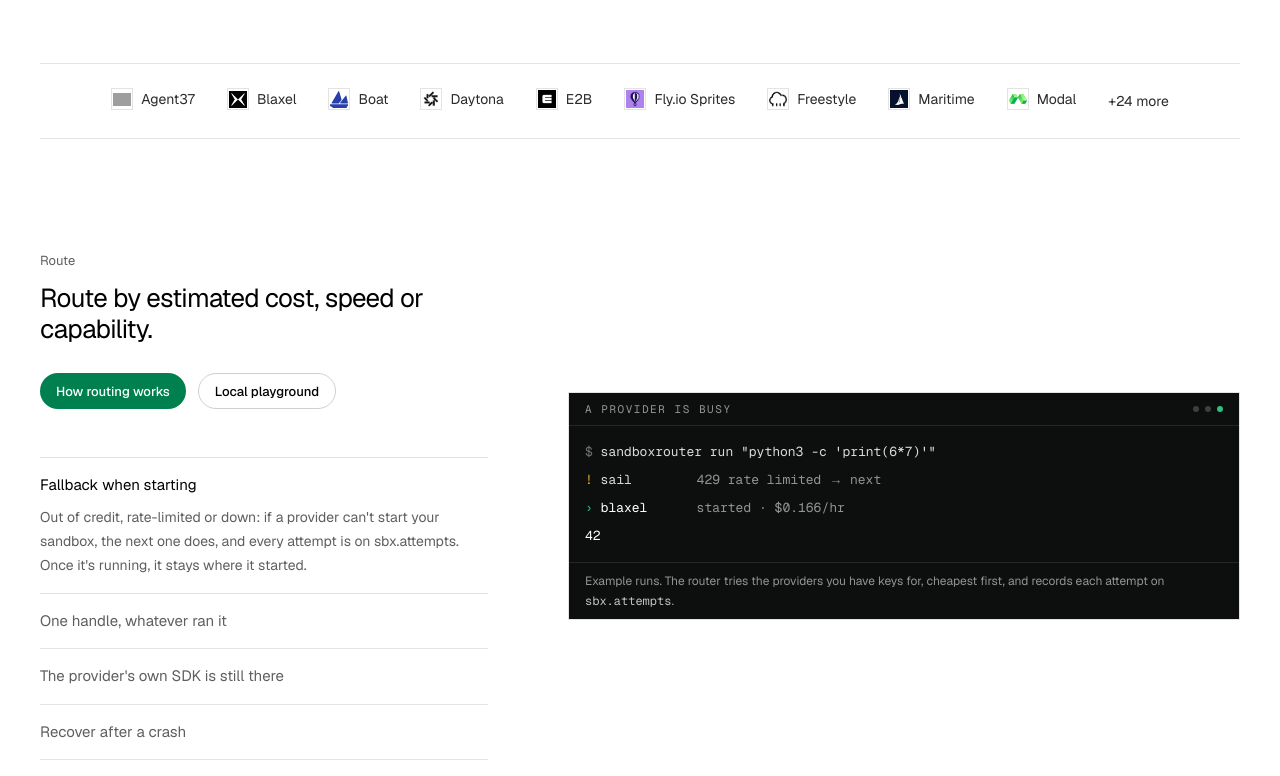
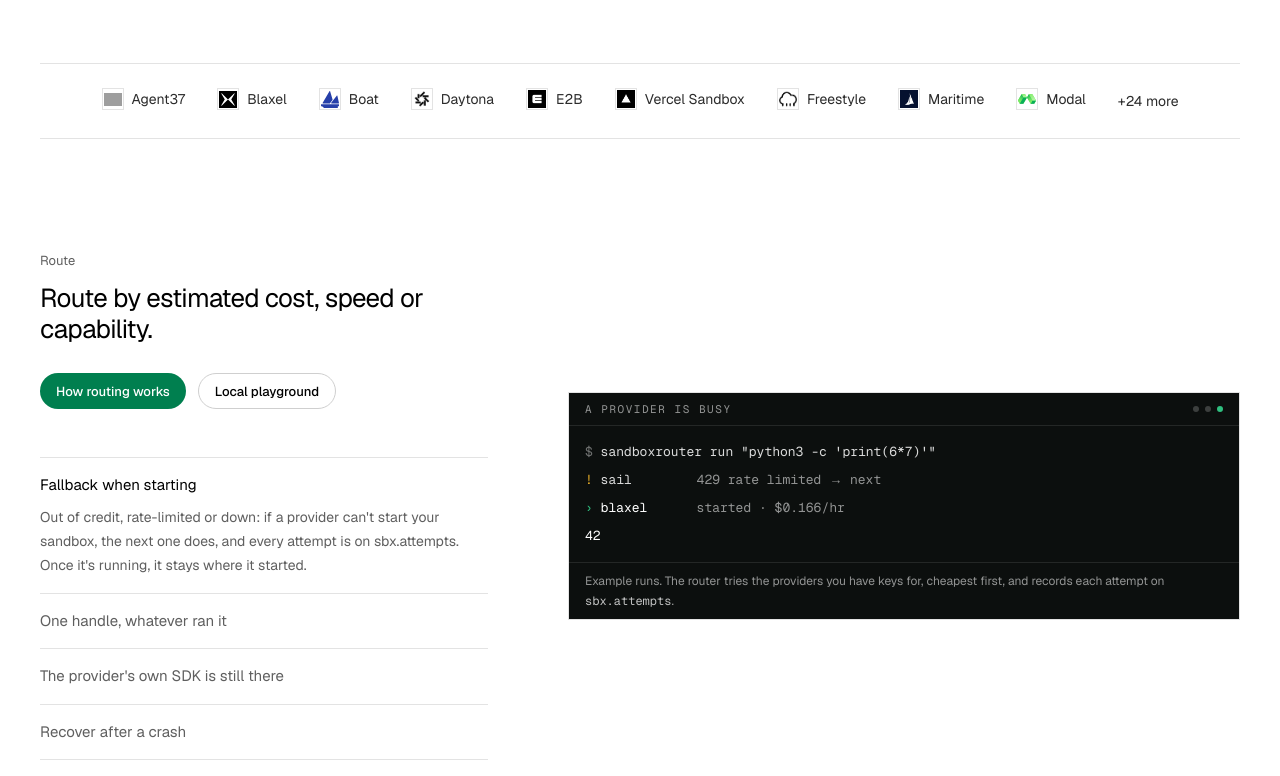
Before and after one commit to gigialc/sandboxrouter, a Next.js app in the folder web/: page / in a window 1280 px wide. Shown: the part 892-1668 px from the top of the page. Built offline with nearby package versions, Linux system fonts and the light colour scheme; grey boxes are pictures that could not be loaded.

Commit message:
Feature Vercel in the homepage provider strip (#107)

```diff
--- a/web/src/app/page.tsx
+++ b/web/src/app/page.tsx
@@ -33,11 +33,16 @@ export default function Home() {
   const cloud = site.providers.filter((p) => !p.local);
   const passed = cloud.filter((p) => p.live.status === "passed");
   const desktops = cloud.filter((p) => p.computers.length).length;
-  // The strip under the hero: tested providers first, then the rest by name.
+  // Prefer tested providers in the hero strip, with Vercel in the former Sprites slot.
   const short = (n: string) => n.replace(/ \(.*\)$/, "");
-  const strip = [...passed, ...cloud.filter((p) => p.live.status !== "passed").sort((a, b) => a.name.localeCompare(b.name))]
-    .filter((p) => short(p.name).length <= 14)
-    .slice(0, 9);
+  const stripOrder = [...passed, ...cloud.filter((p) => p.live.status !== "passed").sort((a, b) => a.name.localeCompare(b.name))]
+    .filter((p) => short(p.name).length <= 14);
+  const spritesIndex = stripOrder.findIndex((p) => p.id === "sprites");
+  const vercelIndex = stripOrder.findIndex((p) => p.id === "vercel");
+  if (spritesIndex >= 0 && vercelIndex > spritesIndex) {
+    [stripOrder[spritesIndex], stripOrder[vercelIndex]] = [stripOrder[vercelIndex], stripOrder[spritesIndex]];
+  }
+  const strip = stripOrder.filter((p) => p.id !== "sprites").slice(0, 9);
   // The benchmarks section quotes the short job: who finished first, and who cost least.
   const short_ = site.tasks.kinds.find((k) => k.id === "short");
   const scale = site.scale;
```
